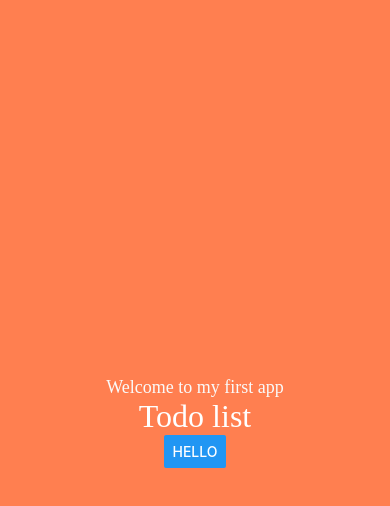
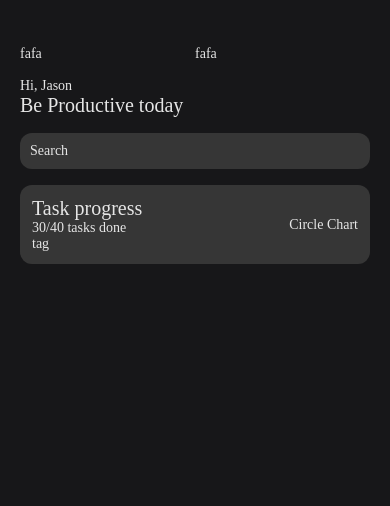
Before and after one commit to dangngocson29062003/todolist, a React Native app: screen / in a window 390 px wide. Shown: the top 506 px of the page. Built offline with nearby package versions, Linux system fonts and the light colour scheme.

Commit message:
buildinterface

```diff
--- a/App.tsx
+++ b/App.tsx
@@ -6,52 +6,20 @@
  */
 
 import React from 'react';
-import type {PropsWithChildren} from 'react';
-import {
-  Button,
-  SafeAreaView,
-  ScrollView,
-  StatusBar,
-  StyleSheet,
-  Text,
-  useColorScheme,
-  View,
-} from 'react-native';
-
-import {
-  Colors,
-  DebugInstructions,
-  Header,
-  LearnMoreLinks,
-  ReloadInstructions,
-} from 'react-native/Libraries/NewAppScreen';
-import { fontFamilies } from './src/constants/fontFamilies';
-
+import HomeScreen from './src/homes/HomeScreen';
+import {StatusBar} from 'react-native';
 
 const App = () => {
-  return(
-    <View style={styles.container}>
-      <Text style={{fontSize: 18, color: '#fafafa', fontFamily: fontFamilies.regular}}>
-        Welcome to my first app
-      </Text>
-      <Text style={styles.title}>Todo list</Text>
-      <Button title='Hello' onPress={() => {}}/>
-    </View>
+  return (
+    <>
+      <StatusBar
+        translucent
+        barStyle={'light-content'}
+        backgroundColor="transparent"
+      />
+      <HomeScreen />
+    </>
   );
-}
-
-const styles = StyleSheet.create({
-  container:{
-    flex: 1,
-    backgroundColor: 'coral',
-    justifyContent: 'center',
-    alignItems: 'center',
-  },
-  title:{
-    fontFamily: fontFamilies.bold,
-    fontSize: 32,
-    color: '#fff',
-  }
-});
+};
 
 export default App;
--- /dev/null
+++ b/src/components/CardComponent.tsx
@@ -0,0 +1,18 @@
+import {View, Text, StyleProp, ViewStyle} from 'react-native';
+import React, {ReactNode} from 'react';
+import {globalStyles} from '../styles/globalStyles';
+interface Props {
+  children: ReactNode;
+  bgColor?: string;
+  style?: StyleProp<ViewStyle>;
+}
+const CardComponent = (props: Props) => {
+  const {children, bgColor, style} = props;
+  return (
+    <View style={[globalStyles.inputContainer, {padding: 12}, style]}>
+      {children}
+    </View>
+  );
+};
+
+export default CardComponent;
--- /dev/null
+++ b/src/components/Container.tsx
@@ -0,0 +1,14 @@
+import {ReactNode} from 'react';
+import {ScrollView, Text, View} from 'react-native';
+import {globalStyles} from '../styles/globalStyles';
+interface Props {
+  title?: string;
+  back?: boolean;
+  right?: ReactNode;
+  children: ReactNode;
+}
+const Container = (props: Props) => {
+  const {title, back, right, children} = props;
+  return <ScrollView style={globalStyles.container}>{children}</ScrollView>;
+};
+export default Container;
--- /dev/null
+++ b/src/components/RowComponent.tsx
@@ -0,0 +1,34 @@
+import {ReactNode} from 'react';
+import {StyleProp, TouchableOpacity, View, ViewStyle} from 'react-native';
+import {globalStyles} from '../styles/globalStyles';
+interface Props {
+  children: ReactNode;
+  justify?:
+    | 'center'
+    | 'flex-start'
+    | 'flex-end'
+    | 'space-between'
+    | 'space-around'
+    | 'space-evenly'
+    | undefined;
+  onPress?: () => void;
+  style?: StyleProp<ViewStyle>;
+}
+const RowComponent = (props: Props) => {
+  const {children, justify, onPress, style} = props;
+  const localStyle = [
+    globalStyles.row,
+    {justifyContent: justify ?? 'center'},
+    style,
+  ];
+  return onPress ? (
+    <TouchableOpacity
+      style={localStyle}
+      onPress={onPress ? () => onPress() : undefined}>
+      {children}
+    </TouchableOpacity>
+  ) : (
+    <View style={localStyle}>{children}</View>
+  );
+};
+export default RowComponent;
--- /dev/null
+++ b/src/components/SectionComponent.tsx
@@ -0,0 +1,12 @@
+import {ReactNode} from 'react';
+import {View} from 'react-native';
+import {globalStyles} from '../styles/globalStyles';
+
+interface Props {
+  children: ReactNode;
+}
+const SectionComponent = (props: Props) => {
+  const {children} = props;
+  return <View style={[globalStyles.section]}>{children}</View>;
+};
+export default SectionComponent;
--- /dev/null
+++ b/src/components/TextComponent.tsx
@@ -0,0 +1,29 @@
+import {Text} from 'react-native';
+import {globalStyles} from '../styles/globalStyles';
+import {fontFamilies} from '../constants/fontFamilies';
+import {colors} from '../constants/colors';
+interface Props {
+  text: string;
+  size?: number;
+  font?: string;
+  color?: string;
+  flex?: number;
+}
+const TextComponent = (props: Props) => {
+  const {text, size, font, color, flex} = props;
+  return (
+    <Text
+      style={[
+        globalStyles.text,
+        {
+          flex: flex ?? 1,
+          fontFamily: font ?? fontFamilies.regular,
+          fontSize: size ?? 14,
+          color: color ?? colors.desc,
+        },
+      ]}>
+      {text}
+    </Text>
+  );
+};
+export default TextComponent;
--- /dev/null
+++ b/src/components/TitleComponent.tsx
@@ -0,0 +1,22 @@
+import React from 'react';
+import TextComponent from './TextComponent';
+import {fontFamilies} from '../constants/fontFamilies';
+interface Props {
+  text: string;
+  font?: string;
+  size?: number;
+  color?: string;
+}
+const TitleComponent = (props: Props) => {
+  const {text, font, size, color} = props;
+  return (
+    <TextComponent
+      text={text}
+      size={size ?? 20}
+      font={font ?? fontFamilies.semiBold}
+      color={color}
+    />
+  );
+};
+
+export default TitleComponent;
--- /dev/null
+++ b/src/constants/colors.ts
@@ -0,0 +1,8 @@
+export const colors = {
+  bgColor: '#171719',
+  cardColor: '#222329',
+  text: '#ffffff',
+  desc: '#e6e6e6',
+  blue: '#3618e0',
+  gray: '#363636',
+};
--- /dev/null
+++ b/src/homes/HomeScreen.tsx
@@ -0,0 +1,47 @@
+import {View} from 'react-native';
+import CardComponent from '../components/CardComponent';
+import Container from '../components/Container';
+import RowComponent from '../components/RowComponent';
+import SectionComponent from '../components/SectionComponent';
+import TextComponent from '../components/TextComponent';
+import TitleComponent from '../components/TitleComponent';
+import {globalStyles} from '../styles/globalStyles';
+
+const HomeScreen = () => {
+  return (
+    <Container>
+      <SectionComponent>
+        <RowComponent justify="space-between">
+          <TextComponent text="fafa" />
+          <TextComponent text="fafa" />
+        </RowComponent>
+      </SectionComponent>
+      <SectionComponent>
+        <TextComponent text="Hi, Jason" />
+        <TitleComponent text="Be Productive today" />
+      </SectionComponent>
+      <SectionComponent>
+        <RowComponent
+          style={[globalStyles.inputContainer]}
+          onPress={() => console.log('Pressed!')}>
+          <TextComponent text="Search" />
+        </RowComponent>
+      </SectionComponent>
+      <SectionComponent>
+        <CardComponent>
+          <RowComponent>
+            <View style={{flex: 1}}>
+              <TitleComponent text="Task progress" />
+              <TextComponent text="30/40 tasks done" />
+              <TextComponent text="tag" />
+            </View>
+            <View>
+              <TextComponent text="Circle Chart" />
+            </View>
+          </RowComponent>
+        </CardComponent>
+      </SectionComponent>
+    </Container>
+  );
+};
+export default HomeScreen;
--- /dev/null
+++ b/src/styles/globalStyles.ts
@@ -0,0 +1,30 @@
+import {Platform, StyleSheet} from 'react-native';
+import {colors} from '../constants/colors';
+import {fontFamilies} from '../constants/fontFamilies';
+
+export const globalStyles = StyleSheet.create({
+  container: {
+    flex: 1,
+    backgroundColor: colors.bgColor,
+    padding: 20,
+    paddingTop: Platform.OS === 'ios' ? 42 : 46,
+  },
+  row: {
+    flexDirection: 'row',
+    alignItems: 'center',
+  },
+  text: {
+    fontSize: 14,
+    fontFamily: fontFamilies.regular,
+    color: colors.text,
+  },
+  inputContainer: {
+    backgroundColor: colors.gray,
+    borderRadius: 12,
+    paddingHorizontal: Platform.OS === 'ios' ? 12 : 10,
+    paddingVertical: Platform.OS === 'ios' ? 12 : 10,
+  },
+  section: {
+    marginBottom: 16,
+  },
+});
```
Also changed, not shown: src/constants/fontFamilies.ts (+5 -5 lines).
